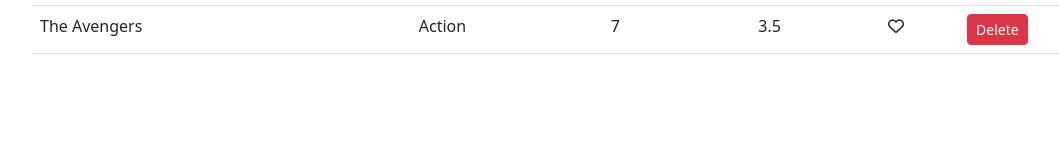
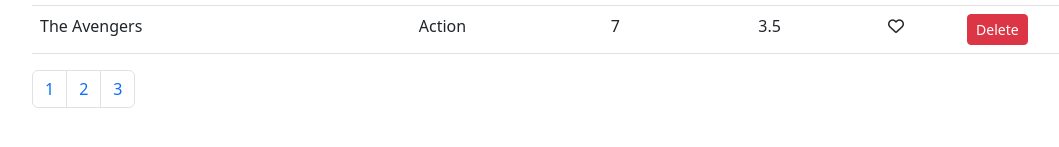
Before and after one commit to mightyhyuk/vyond, a React (Create React App) app: page / in a window 1280 px wide. Shown: the part 459-606 px from the top of the page, without its empty margins (50-1109 px from the left). Built offline with nearby package versions, Linux system fonts and the light colour scheme.

Commit message:
Create Pagination component

```diff
--- a/src/components/common/like.jsx
+++ b/src/components/common/like.jsx
@@ -1,6 +1,7 @@
 const Like = (props) => {
   let classes = "fa-heart fa-";
   classes += props.liked ? "solid" : "regular";
+
   return (
     <i
       onClick={props.onClick}
--- /dev/null
+++ b/src/components/common/pagination.jsx
@@ -0,0 +1,25 @@
+const Pagination = (props) => {
+  return (
+    <nav>
+      <ul className="pagination">
+        <li className="page-item">
+          <a className="page-link" href="#">
+            1
+          </a>
+        </li>
+        <li className="page-item">
+          <a className="page-link" href="#">
+            2
+          </a>
+        </li>
+        <li className="page-item">
+          <a className="page-link" href="#">
+            3
+          </a>
+        </li>
+      </ul>
+    </nav>
+  );
+};
+
+export default Pagination;
--- a/src/components/movies.jsx
+++ b/src/components/movies.jsx
@@ -1,23 +1,12 @@
 import React, { Component } from "react";
 import { getMovies } from "../services/fakeMovieService";
 import Like from "./common/like";
+import Pagination from "./common/pagination";
 
 class Movies extends Component {
   state = {
     movies: getMovies(),
-  };
-
-  handleDelete = (movie) => {
-    const movies = this.state.movies.filter((m) => m._id !== movie._id);
-    this.setState({ movies });
-  };
-
-  handleLike = (movie) => {
-    const movies = [...this.state.movies];
-    const index = movies.indexOf(movie);
-    movies[index] = { ...movies[index] };
-    movies[index].liked = !movies[index].liked;
-    this.setState({ movies });
+    pageSize: 4,
   };
 
   render() {
@@ -64,9 +53,31 @@
             })}
           </tbody>
         </table>
+        <Pagination
+          itemCount={this.state.movies.length}
+          pageSize={this.state.pageSize}
+          onPageChange={() => this.handlePageChange(this.state.pageSize)}
+        />
       </>
     );
   }
+
+  handleDelete = (movie) => {
+    const movies = this.state.movies.filter((m) => m._id !== movie._id);
+    this.setState({ movies });
+  };
+
+  handleLike = (movie) => {
+    const movies = [...this.state.movies];
+    const index = movies.indexOf(movie);
+    movies[index] = { ...movies[index] };
+    movies[index].liked = !movies[index].liked;
+    this.setState({ movies });
+  };
+
+  handlePageChange = (page) => {
+    console.log(page);
+  };
 }
 
 export default Movies;
```
